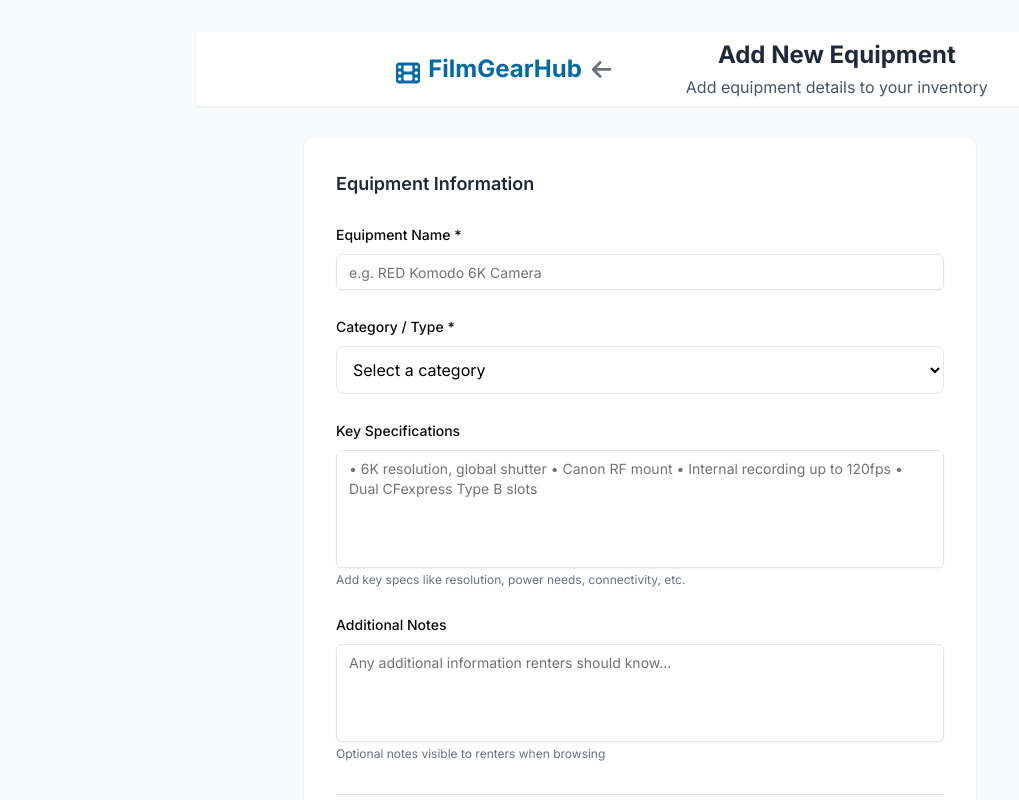
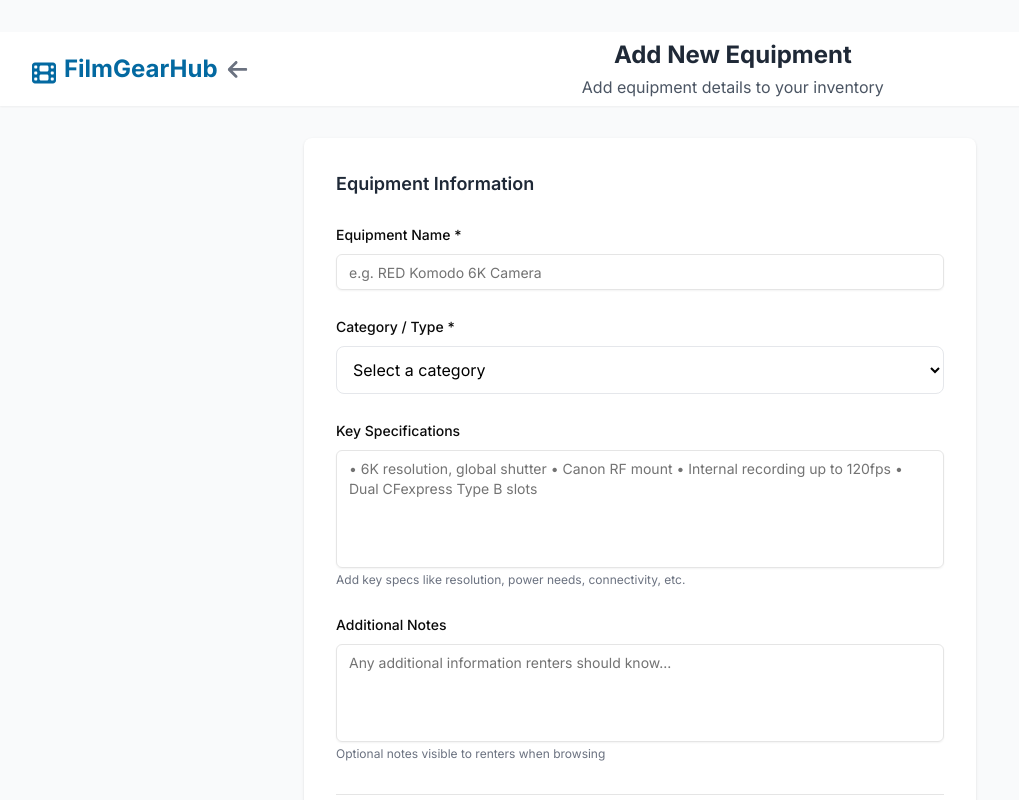
Before and after one commit to masterdeveloper822/Deploy-gearhire-frontend-os, a React (Vite) app: page /merchant-add-equipment in a window 1280 px wide. Shown: the top 800 px of the page, without its empty margins (0-1019 px from the left). Built offline with nearby package versions, Linux system fonts and the light colour scheme.

Commit message:
Refactor HeaderFrame component: Update header structure and styles for improved layout and responsiveness, ensuring consistency across the application.

```diff
--- a/src/components/custom/header/headerFrame.tsx
+++ b/src/components/custom/header/headerFrame.tsx
@@ -7,11 +7,11 @@ interface HeaderFrameProps {
 
 export default function HeaderFrame({ children }: HeaderFrameProps) {
   return (
-    <header className="bg-white shadow-sm relative z-10 px-4 sm:px-8 lg:px-20 h-[74px]">
-        <div className="container p-0 md:p-4 mx-auto md:mx-[104px] flex items-center justify-between h-[74px]">
-            <SiteLogo />
-            {children}
-        </div>
+    <header className="w-full bg-white shadow-sm">
+      <div className="max-w-[1550px] mx-auto flex items-center justify-between px-4 md:px-8 h-[74px]">
+        <SiteLogo />
+        {children}
+      </div>
     </header>
   );
 }
```
